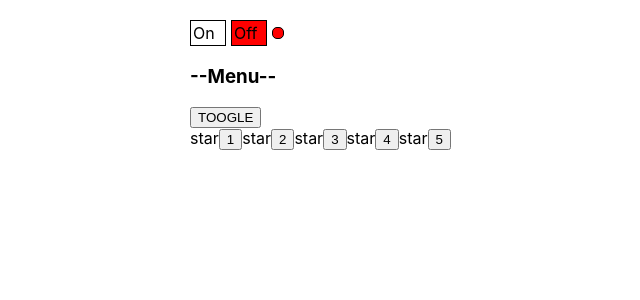
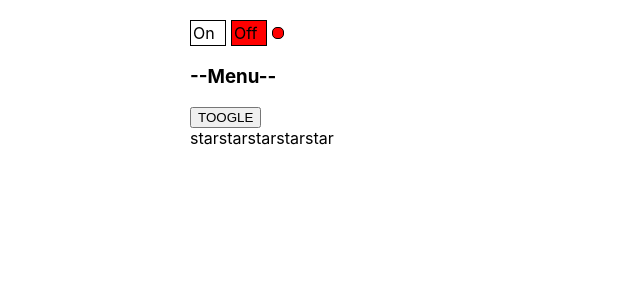
Before and after one commit to Sergey-BY6/Kabzda-kak-prosto, a React (Create React App) app: page / in a window 1280 px wide. Shown: the top 300 px of the page, without its empty margins (200-840 px from the left). Built offline with nearby package versions, Linux system fonts and the light colour scheme.

Commit message:
Solution of the task.

```diff
--- a/src/components/UnControlledRating/UnControlledRating.tsx
+++ b/src/components/UnControlledRating/UnControlledRating.tsx
@@ -1,5 +1,5 @@
 import React, {useState} from 'react';
-
+import {MouseEvent} from 'react'
 
 
 
@@ -19,11 +19,16 @@ export function UnControlledRating(props: RatingPropsType) {
 
     return (
         <div>
-            <Star selected={value > 0}/><button onClick={() => changedValue(1)}>1</button>
-            <Star selected={value > 1}/><button onClick={() => changedValue(2)}>2</button>
-            <Star selected={value > 2}/><button onClick={() => changedValue(3)}>3</button>
-            <Star selected={value > 3}/><button onClick={() => changedValue(4)}>4</button>
-            <Star selected={value > 4}/><button onClick={() => changedValue(5)}>5</button>
+            {/*<Star selected={value > 0}/><button onClick={() => changedValue(1)}>1</button>*/}
+            {/*<Star selected={value > 1}/><button onClick={() => changedValue(2)}>2</button>*/}
+            {/*<Star selected={value > 2}/><button onClick={() => changedValue(3)}>3</button>*/}
+            {/*<Star selected={value > 3}/><button onClick={() => changedValue(4)}>4</button>*/}
+            {/*<Star selected={value > 4}/><button onClick={() => changedValue(5)}>5</button>*/}
+            <Star selected={value > 0} starId={1} callback={changedValue}/>
+            <Star selected={value > 1} starId={2} callback={changedValue}/>
+            <Star selected={value > 2} starId={3} callback={changedValue}/>
+            <Star selected={value > 3} starId={4} callback={changedValue}/>
+            <Star selected={value > 4} starId={5} callback={changedValue}/>
         </div>
     )
 }
@@ -32,14 +37,23 @@ export function UnControlledRating(props: RatingPropsType) {
 
 type StarPropsType = {
     selected: boolean
-
+    starId: ValueType
+    callback: (values: ValueType) => void
 }
 
 function Star(props: StarPropsType) {
 
+
+    const starValue = () => {
+        console.log(props.starId)
+        props.callback(props.starId)
+    }
+
+
+
     return props.selected ?
-        <span><b>star</b></span> :
-        <span>star</span>
+        <span onClick={starValue}><b>star</b></span> :
+        <span onClick={starValue}>star</span>
 
     // if (props.selected) {
     //     return (
```
